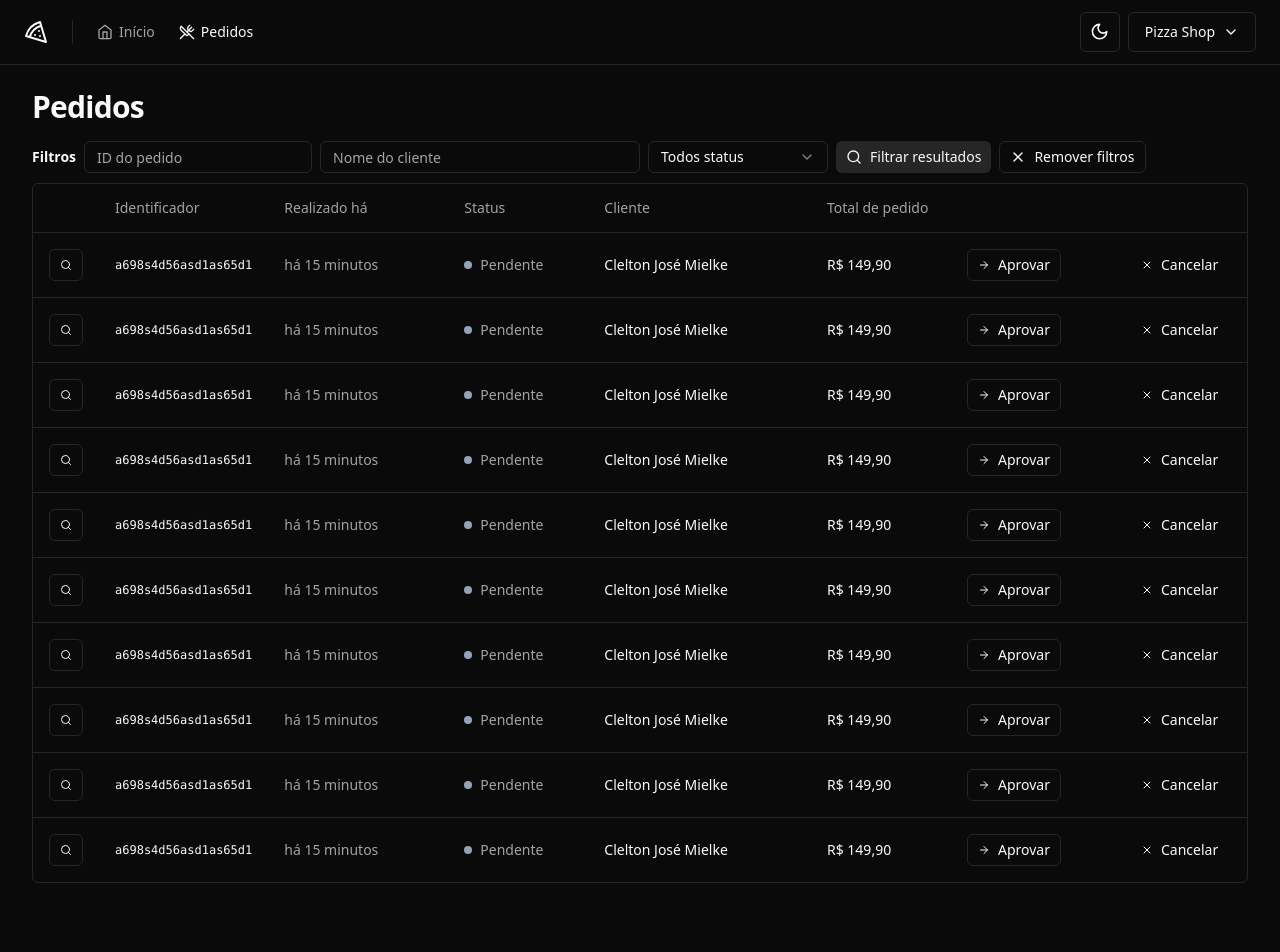
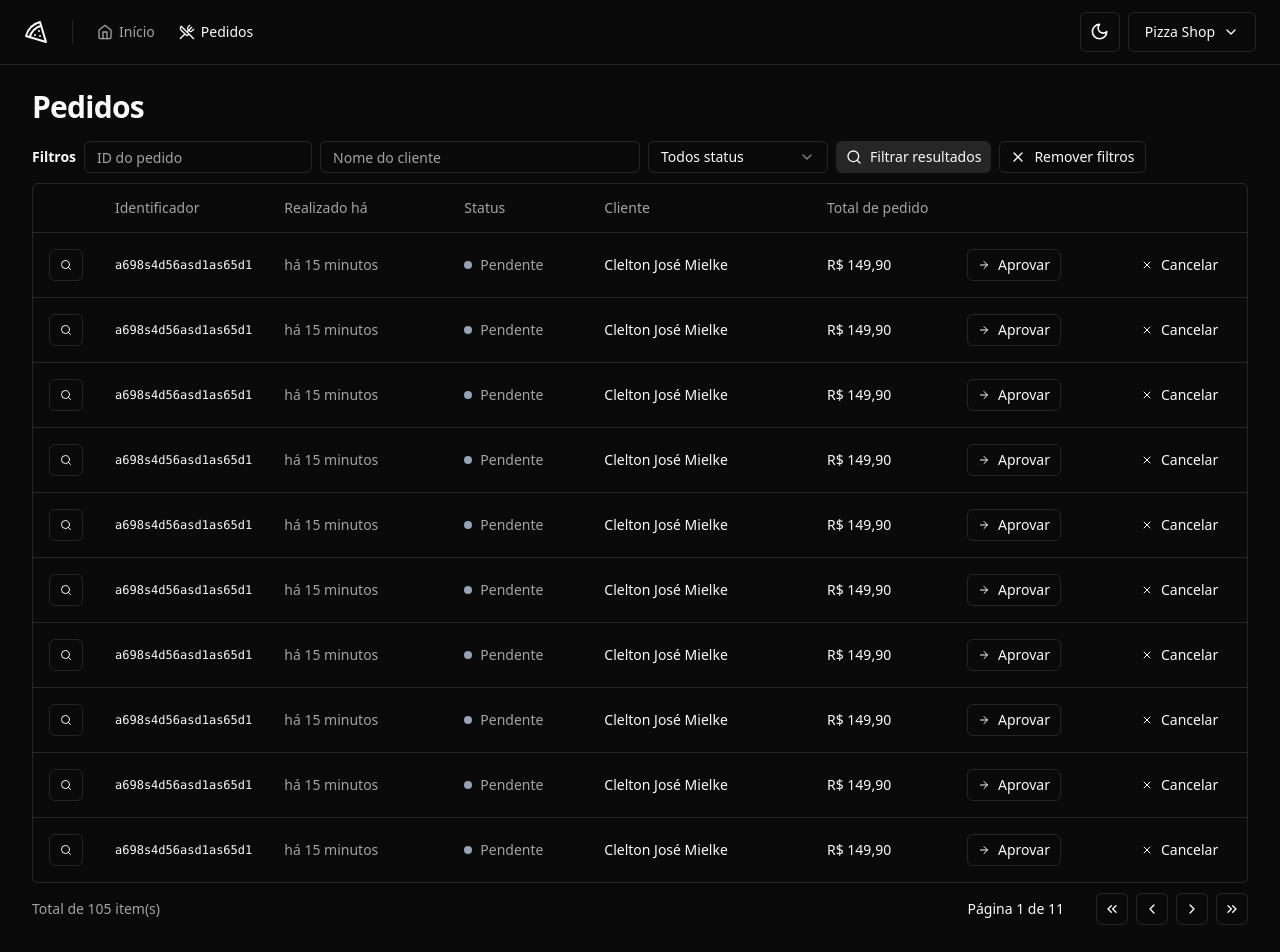
Before and after one commit to cleltonjm/pizza.shop, a React (Vite) app: page /orders in a window 1280 px wide. Shown: the top 952 px of the page. Before the commit the page ends 915 px from the top, so only its background shows below. Built offline with nearby package versions, Linux system fonts and the light colour scheme.

Commit message:
Paginação

```diff
--- /dev/null
+++ b/src/components/pagination.tsx
@@ -0,0 +1,45 @@
+import { ChevronsLeft, ChevronLeft, ChevronRight, ChevronsRight } from "lucide-react";
+import { Button } from "./ui/button";
+
+export interface PaginationProps {
+    pageIndex: number;
+    totalCount: number;
+    perPage: number;
+}
+
+export function Pagination({ pageIndex, totalCount, perPage }: PaginationProps) {
+    const pages = Math.ceil(totalCount / perPage) || 1;
+
+    return (
+        <div className="flex items-center justify-between">
+            <span className="text-sm text-muted-foreground">
+                Total de {totalCount} item(s)
+            </span>
+
+            <div className="flex items-center gap-6 lg:gap-8">
+                <div className="text-sm font-medium">Página {pageIndex + 1} de {pages}</div>
+                <div className="flex items-center gap-2">
+                    <Button variant="outline" className="h-8 w-8 p-0">
+                        <ChevronsLeft className="h-4 w-4" />
+                        <span className="sr-only">Primeira página</span>
+                    </Button>
+
+                    <Button variant="outline" className="h-8 w-8 p-0">
+                        <ChevronLeft className="h-4 w-4" />
+                        <span className="sr-only">Página anterior</span>
+                    </Button>
+
+                    <Button variant="outline" className="h-8 w-8 p-0">
+                        <ChevronRight className="h-4 w-4" />
+                        <span className="sr-only">Próxima página</span>
+                    </Button>
+
+                    <Button variant="outline" className="h-8 w-8 p-0">
+                        <ChevronsRight className="h-4 w-4" />
+                        <span className="sr-only">Última página</span>
+                    </Button>
+                </div>
+            </div>
+        </div>
+    )
+}
--- a/src/pages/app/orders/orders.tsx
+++ b/src/pages/app/orders/orders.tsx
@@ -2,6 +2,7 @@
 import { Helmet } from "react-helmet-async";
 import { OrderTableRow } from "./order-table-row";
 import { OrdderTableFilters } from "./order-table-filters";
+import { Pagination } from "@/components/pagination";
 
 export function Orders() {
     return (
@@ -9,7 +10,7 @@
             <Helmet title="Pedidos" />
             <div className="flex flex-col gap-4">
                 <h1 className="text-3xl font-bold tracking-tight">Pedidos</h1>
-            </div>
+
                 <div className="space-y-2.5">
                     <OrdderTableFilters />
 
@@ -34,6 +35,9 @@
                             </TableBody>
                         </Table>
                     </div>
+
+                    <Pagination pageIndex={0} totalCount={105} perPage={10} />
+                </div>
             </div>
         </>
     )
```
Lines whose indentation alone changed are shown as unchanged.
